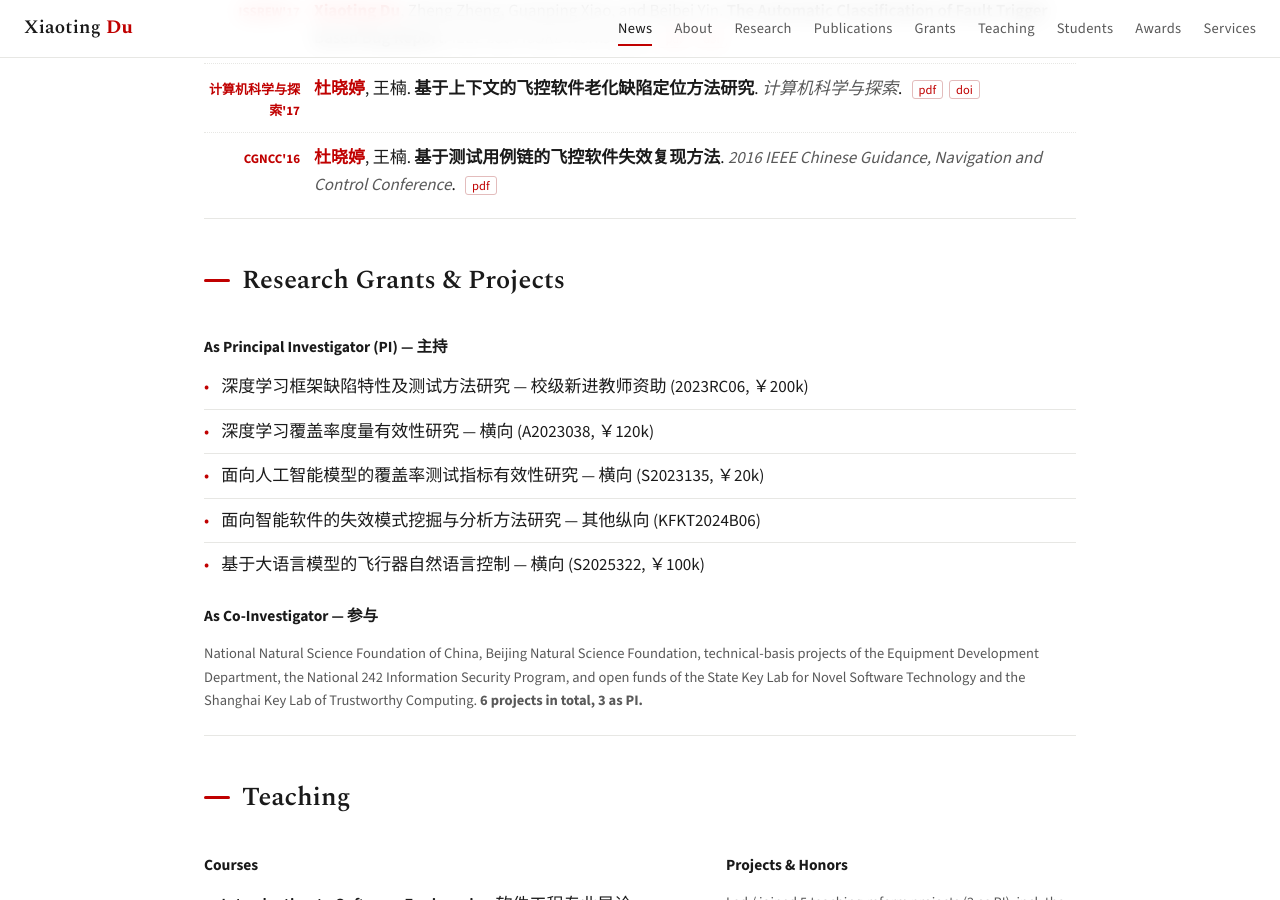
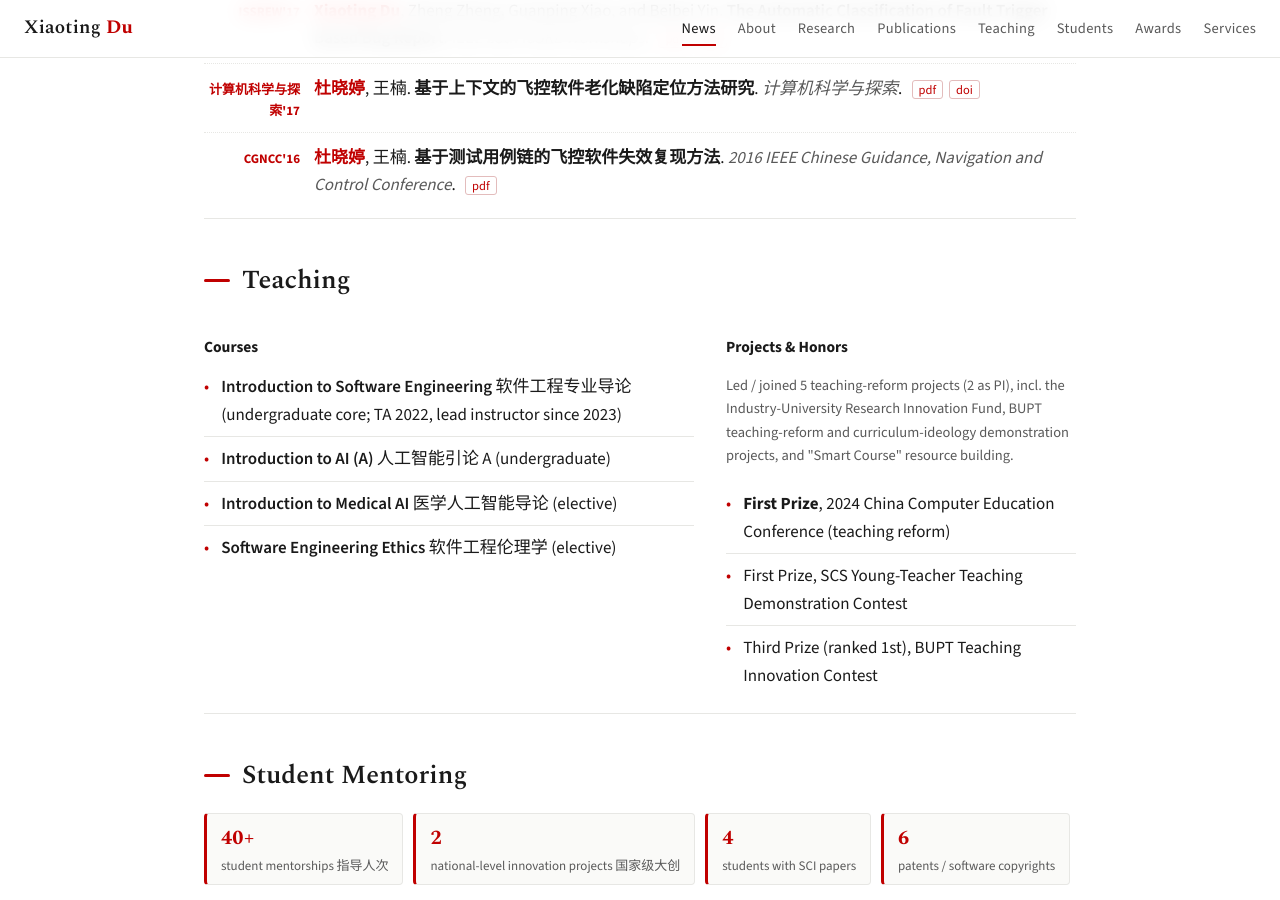
Before and after one commit to xiaotingdu/xiaotingdu.github.io, a Jekyll site: the page index.html, which Jekyll copies as it is, in a window 1280 px wide and 900 px high, scrolled down 4049 px. Built offline with Jekyll 4.4.1, drawn with Linux system fonts in a browser that asks for light colours; a style sheet for code colours, icons or effects is not loaded.

Commit message:
feat: remove Research Grants & Projects section and nav link
Co-Authored-By: Claude Opus 4.8 <noreply@anthropic.com>
Claude-Session: https://claude.ai/code/session_01HHvSEjrXxiD74jJiDgt76N

```diff
--- a/index.html
+++ b/index.html
@@ -27,7 +27,6 @@
     <a href="#about">About</a>
     <a href="#research">Research</a>
     <a href="#publications">Publications</a>
-    <a href="#grants">Grants</a>
     <a href="#teaching">Teaching</a>
     <a href="#students">Students</a>
     <a href="#awards">Awards</a>
@@ -246,21 +245,6 @@
     </div>
   </section>
 
-  <!-- ===================== Grants ===================== -->
-  <section class="section reveal" id="grants">
-    <h2>Research Grants &amp; Projects</h2>
-    <p class="subhead">As Principal Investigator (PI) &mdash; 主持</p>
-    <ul class="list">
-      <li><span class="bullet">&bull;</span><span>深度学习框架缺陷特性及测试方法研究 — 校级新进教师资助 (2023RC06, ￥200k)</span></li>
-      <li><span class="bullet">&bull;</span><span>深度学习覆盖率度量有效性研究 — 横向 (A2023038, ￥120k)</span></li>
-      <li><span class="bullet">&bull;</span><span>面向人工智能模型的覆盖率测试指标有效性研究 — 横向 (S2023135, ￥20k)</span></li>
-      <li><span class="bullet">&bull;</span><span>面向智能软件的失效模式挖掘与分析方法研究 — 其他纵向 (KFKT2024B06)</span></li>
-      <li><span class="bullet">&bull;</span><span>基于大语言模型的飞行器自然语言控制 — 横向 (S2025322, ￥100k)</span></li>
-    </ul>
-    <p class="subhead">As Co-Investigator &mdash; 参与</p>
-    <p class="note">National Natural Science Foundation of China, Beijing Natural Science Foundation, technical-basis projects of the Equipment Development Department, the National 242 Information Security Program, and open funds of the State Key Lab for Novel Software Technology and the Shanghai Key Lab of Trustworthy Computing. <b>6 projects in total, 3 as PI.</b></p>
-  </section>
-
   <!-- ===================== Teaching ===================== -->
   <section class="section reveal" id="teaching">
     <h2>Teaching</h2>
```
